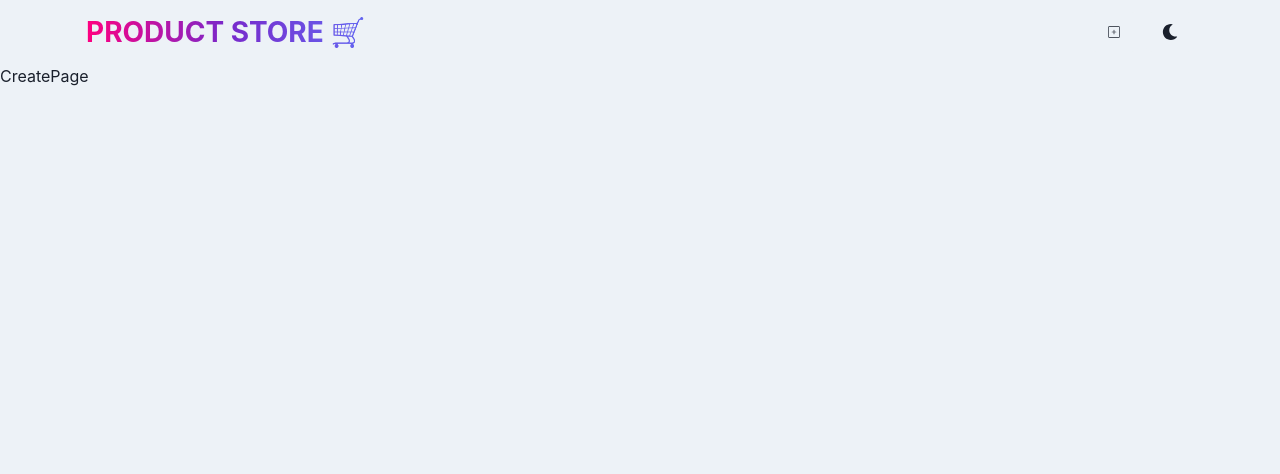
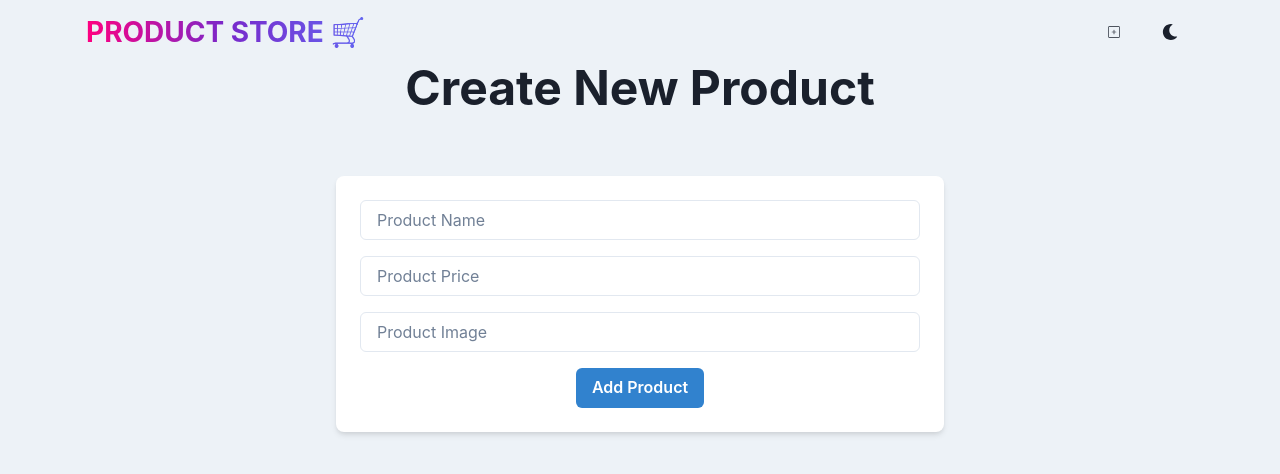
Before and after one commit to rifrifai/mern-beginner, a React (Vite) app in the folder frontend/: page /create in a window 1280 px wide. Shown: the top 474 px of the page. Built offline with nearby package versions, Linux system fonts and the light colour scheme.

Commit message:
front end

```diff
--- a/frontend/src/pages/CreatePage.jsx
+++ b/frontend/src/pages/CreatePage.jsx
@@ -1,5 +1,76 @@
+import {
+  Box,
+  Button,
+  Container,
+  Heading,
+  Input,
+  useColorModeValue,
+  VStack,
+} from "@chakra-ui/react";
+import { useState } from "react";
+
 function CreatePage() {
-  return <div>CreatePage</div>;
+  const [newProduct, setNewProduct] = useState({
+    name: "",
+    price: "",
+    image: "",
+  });
+
+  const handleAddProduct = () => {
+    console.log(newProduct);
+  };
+  return (
+    <>
+      <Container maxW={"container.sm"}>
+        <VStack spacing={8}>
+          <Heading as={"h1"} size={"2xl"} textAlign={"center"} mb={8}>
+            Create New Product
+          </Heading>
+
+          <Box
+            w={"full"}
+            bg={useColorModeValue("white", "gray.900")}
+            p={6}
+            rounded={"lg"}
+            shadow={"md"}
+          >
+            <VStack spacing={4}>
+              <Input
+                placeholder="Product Name"
+                name="name"
+                value={newProduct.name}
+                onChange={(e) =>
+                  setNewProduct({ ...newProduct, name: e.target.value })
+                }
+              />
+
+              <Input
+                placeholder="Product Price"
+                name="price"
+                value={newProduct.price}
+                onChange={(e) =>
+                  setNewProduct({ ...newProduct, price: e.target.value })
+                }
+              />
+
+              <Input
+                placeholder="Product Image"
+                name="image"
+                value={newProduct.image}
+                onChange={(e) =>
+                  setNewProduct({ ...newProduct, image: e.target.value })
+                }
+              />
+
+              <Button colorScheme="blue" onClick={handleAddProduct}>
+                Add Product
+              </Button>
+            </VStack>
+          </Box>
+        </VStack>
+      </Container>
+    </>
+  );
 }
 
 export default CreatePage;
```
